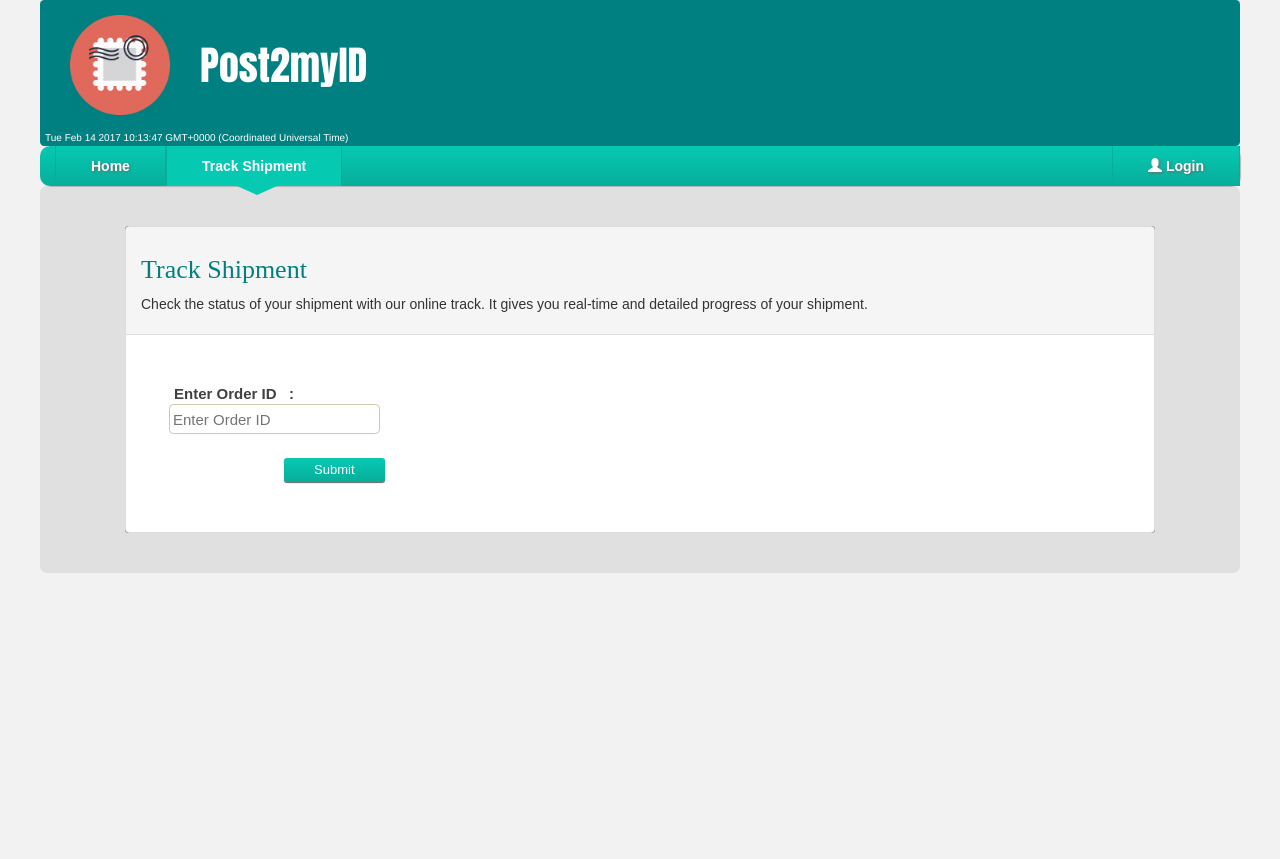
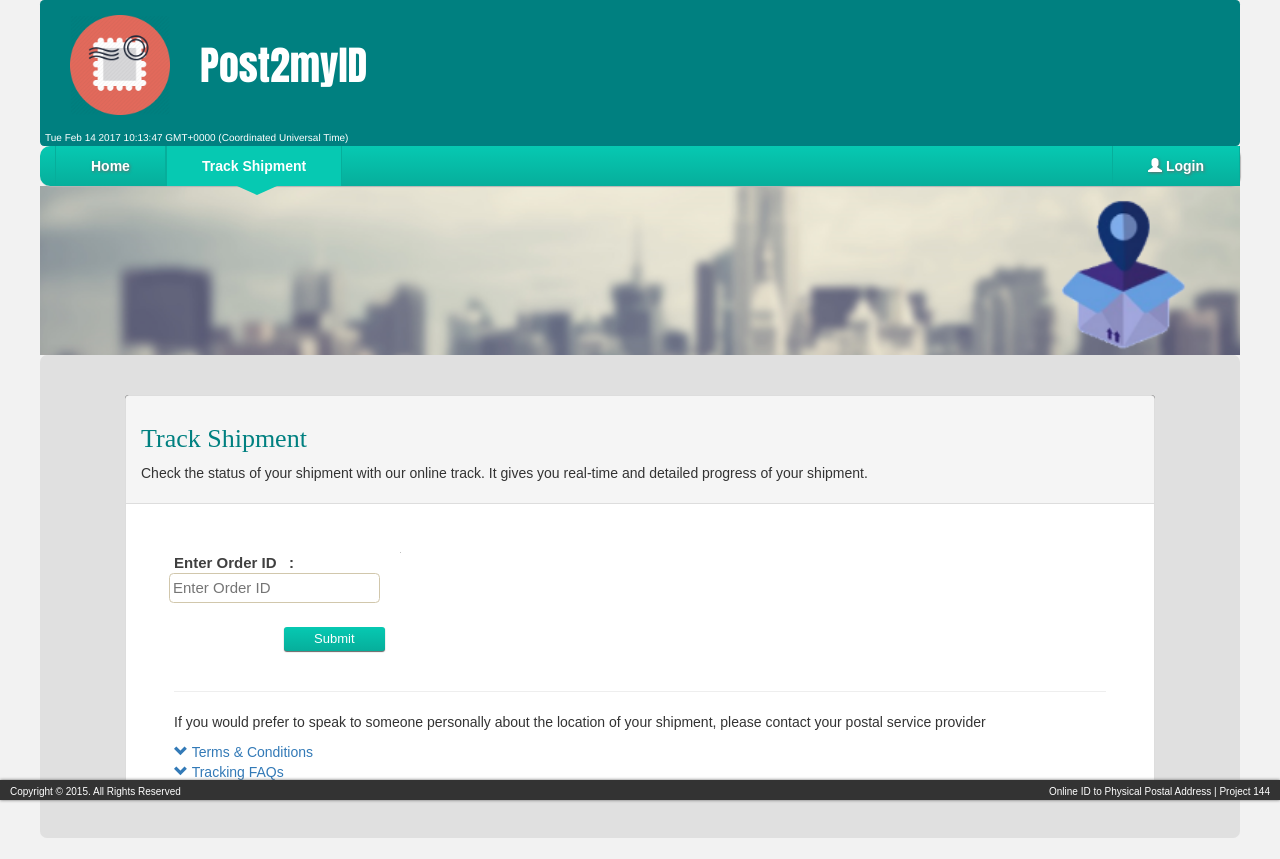
Before and after one commit to farahasylah/Post2myid, a PHP site: page /postmyid/TrackShipment.php in a window 1280 px wide. Before the commit the page ends 573 px from the top, so only its background shows below. Run offline with PHP 8.4, Linux system fonts and the light colour scheme; some libraries are stand-ins or nearby versions; some web fonts are replaced.

Commit message:
added image

```diff
--- a/TrackShipment.php
+++ b/TrackShipment.php
@@ -25,11 +25,12 @@
 });
 </script>
 	<body>
+	<div class="jumbotron"><img src="banner.png"  style="width: 100%;"></div>
+	<div id="content-shipment"></br>
 
-	<div id="content-shipment"></br>
 			<div class="panel panel-default">
 			<div class="panel-heading"><h2>Track Shipment</h2>
-			<p>Check the status of your shipment with our online track. It gives you real-time and detailed progress of your shipment. </p></div>
+			<p>Check the status of your shipment with our online track. It gives you real-time and detailed progress of your shipment.</p></div>
 			<div class="panel-body">
 				<form name = "Track" method = "post" action = "" id = "validate-form">
 				<div class="row" id="col" >
@@ -37,9 +38,9 @@
 						<label>Enter Order ID &nbsp; : &nbsp;</label>
 						<input type="text" name = "Orderid" class= "inputbox" placeholder="Enter Order ID " style="position:relative;width:100%;">
 						<p><img src="LoaderIcon.gif" id="loaderIcon" style="display:none" /></p>
-						<input type = "submit" name="submit" value ="Submit"  id ="Submit" class = "btn"  />
+						<input type = "submit" name="submit" value ="Submit"  id ="Submit" class = "btn"  href="#myTable" />
 					</div>
-					<div class="col-lg-9 col-md-9 col-xs-12">
+					<div class="col-lg-9 col-md-9 col-xs-12" style="border-left: 1px solid #C0C0C0 ;">
 						<table class="table table-bordered" style="display:none" id="myTable">
 							<thead>
 								<tr>
@@ -54,13 +55,34 @@
 					</div>
 				</div>
 				</form>
+				<hr>
+				<p>If you would prefer to speak to someone personally about the location of your shipment, please contact  your postal service provider</p>
+				<div  id="accordion">
+					<a data-toggle="collapse" data-parent="#accordion" href="#collapse1">
+					<span  class="glyphicon glyphicon-chevron-down" ></span> Terms & Conditions</a>
+				</div>
+				<div id="collapse1" class="panel-collapse collapse"></br>
+				You are authorized to use this tracking system solely to track shipments tendered via Post2myID.
+				<hr></div>
+
+				<div  id="accordion">
+					<a data-toggle="collapse" data-parent="#accordion" href="#collapse2">
+					<span  class="glyphicon glyphicon-chevron-down" ></span> Tracking FAQs</a>
+				</div>
+				<div id="collapse2" class="panel-collapse collapse"></br>
+				<p><img src="sampletrack.jpg" >
+				 You can find your Order ID at the QR code given after you have created a shipment</p>
+				</div>
+
 			</div>
 			</div>
 	</div>
 
-	</body>
-
-</html>
+<div id="footer">
+	Copyright &copy; 2015. All Rights Reserved
+	<span style = "float:right">Online ID to Physical Postal Address | Project 144</span>
+</div>
+</body></html>
 <?php
 if(isset($_POST['submit'])){
 		$Orderid = $_POST['Orderid'];
```
Also changed, not shown: banner.png (added), sampletrack.jpg (added).
